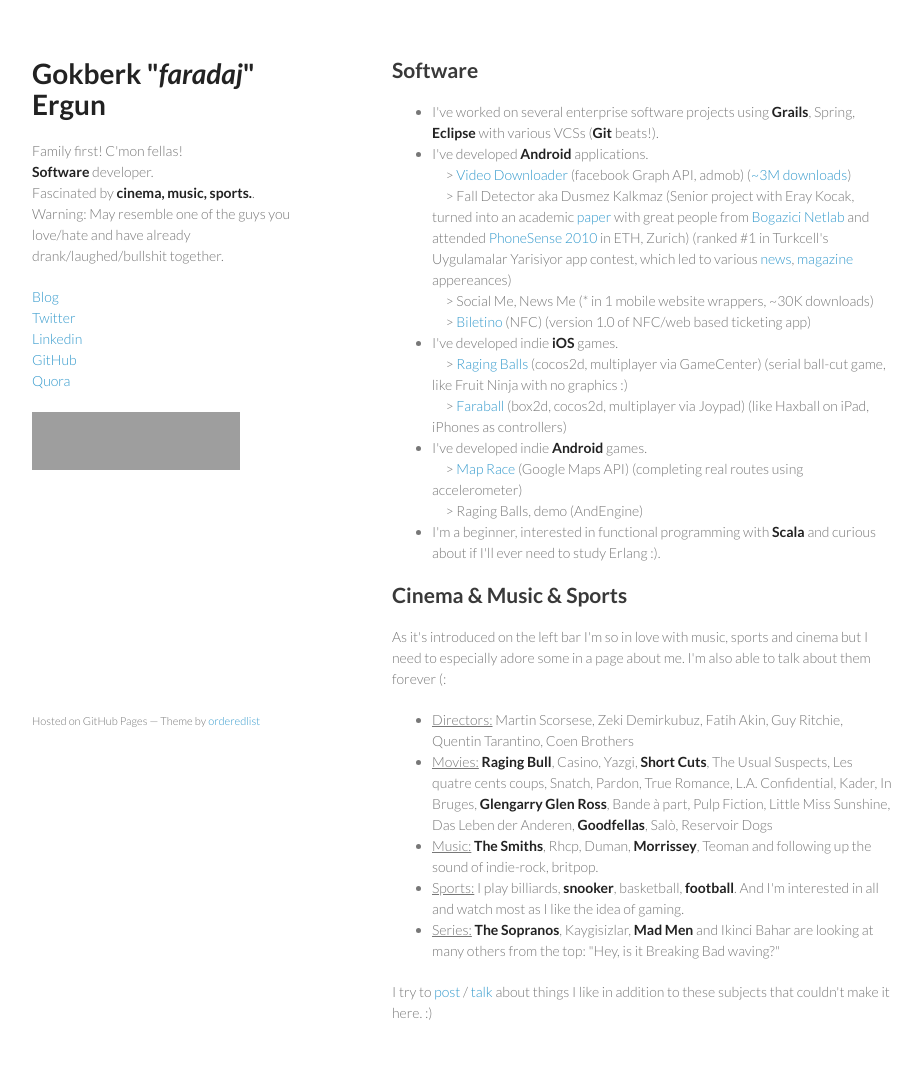
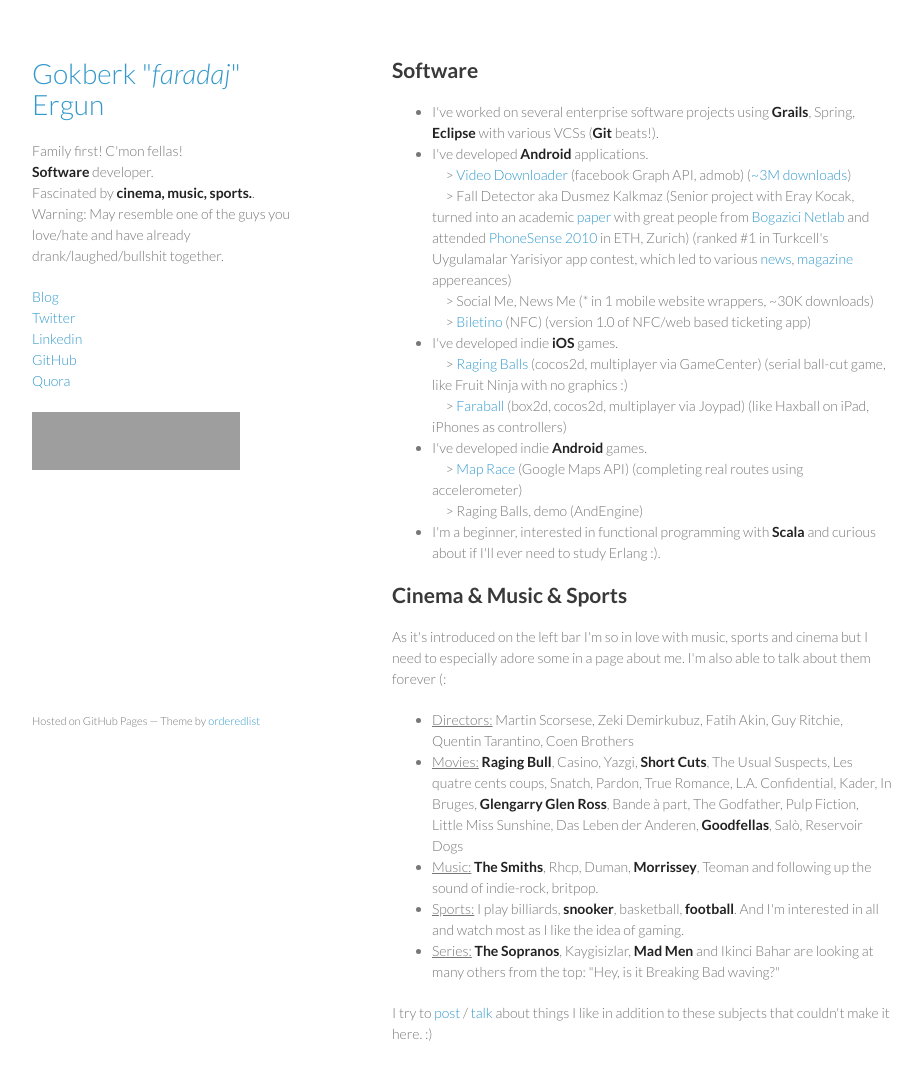
Before and after one commit to faradaj/faradaj.github.com, a plain HTML site: page index.html in a window 1280 px wide. Shown: the whole page, without its empty margins (178-1100 px from the left). Drawn offline with Linux system fonts and the light colour scheme; grey boxes are pictures that could not be loaded.

Commit message:
favicon added, updates

```diff
--- a/index.html
+++ b/index.html
@@ -5,6 +5,7 @@
     <meta http-equiv="X-UA-Compatible" content="chrome=1">
     <title>Gokberk Ergun</title>
 
+    <link rel='icon' href='http://25.media.tumblr.com/avatar_a8796f6641cc_16.png' />
     <link rel="stylesheet" href="stylesheets/styles.css">
     <link rel="stylesheet" href="stylesheets/pygment_trac.css">
     <meta name="viewport" content="width=device-width, initial-scale=1, user-scalable=no">
@@ -15,7 +16,7 @@
   <body>
     <div class="wrapper">
       <header>
-        <h1>Gokberk "<i>faradaj</i>" Ergun</h1>
+        <h1><a href="http://faradaj.com">Gokberk "<i>faradaj</i>" Ergun</a></h1>
         <p>
           Family first! C'mon fellas!<br>
           <a href="./index.html#software"><strong>Software</strong></a> developer.<br>
@@ -43,7 +44,7 @@
               </li>
               <li>
                 I've developed <strong>Android</strong> applications.<br>
-                &nbsp;&nbsp;&nbsp;&nbsp;&nbsp;> <a href="./img/vd.png">Video Downloader</a> (facebook Graph API, admob) (<a href="http://www.appannie.com/app/android/com.fbvideo/" target="_blank">~3M downloads</a>)<br>
+                &nbsp;&nbsp;&nbsp;&nbsp;&nbsp;> <a href="./img/vd.png" target="_blank">Video Downloader</a> (facebook Graph API, admob) (<a href="http://www.appannie.com/app/android/com.fbvideo/" target="_blank">~3M downloads</a>)<br>
                 &nbsp;&nbsp;&nbsp;&nbsp;&nbsp;> Fall Detector aka Dusmez Kalkmaz (Senior project with Eray Kocak, turned into an academic <a href="http://sensorlab.cs.dartmouth.edu/phonesense/papers/Yavuz-fall.pdf" target="_blank">paper</a> with great people from <a href="http://netlab.cmpe.boun.edu.tr/" target="_blank">Bogazici Netlab</a> and attended <a href="http://sensorlab.cs.dartmouth.edu/phonesense/index.html" target="_blank">PhoneSense 2010</a> in ETH, Zurich) (ranked #1 in Turkcell's Uygulamalar Yarisiyor app contest, which led to various <a href="http://www.ntvmsnbc.com/id/25123043/" target="_blank">news</a>, <a href="http://digital.technologyreview.com/?xml=Technology_Review&iid=51542" target="_blank">magazine</a> appereances)<br>
                 &nbsp;&nbsp;&nbsp;&nbsp;&nbsp;> Social Me, News Me (* in 1 mobile website wrappers, ~30K downloads)<br>
                 &nbsp;&nbsp;&nbsp;&nbsp;&nbsp;> <a href="https://play.google.com/store/apps/details?id=com.biletino.android" target="_blank">Biletino</a> (NFC) (version 1.0 of NFC/web based ticketing app)
@@ -74,7 +75,7 @@
                 <u>Directors:</u> Martin Scorsese, Zeki Demirkubuz, Fatih Akin, Guy Ritchie, Quentin Tarantino, Coen Brothers
               </li>
               <li>
-                <u>Movies:</u> <strong>Raging Bull</strong>, Casino, Yazgi, <strong>Short Cuts</strong>, The Usual Suspects, Les quatre cents coups, Snatch, Pardon, True Romance, L.A. Confidential, Kader, In Bruges, <strong>Glengarry Glen Ross</strong>, Bande à part, Pulp Fiction, Little Miss Sunshine, Das Leben der Anderen, <strong>Goodfellas</strong>, Salò, Reservoir Dogs
+                <u>Movies:</u> <strong>Raging Bull</strong>, Casino, Yazgi, <strong>Short Cuts</strong>, The Usual Suspects, Les quatre cents coups, Snatch, Pardon, True Romance, L.A. Confidential, Kader, In Bruges, <strong>Glengarry Glen Ross</strong>, Bande à part, The Godfather, Pulp Fiction, Little Miss Sunshine, Das Leben der Anderen, <strong>Goodfellas</strong>, Salò, Reservoir Dogs
               </li>
               <li>
                 <u>Music:</u> <strong>The Smiths</strong>, Rhcp, Duman, <strong>Morrissey</strong>, Teoman and following up the sound of indie-rock, britpop.
```
